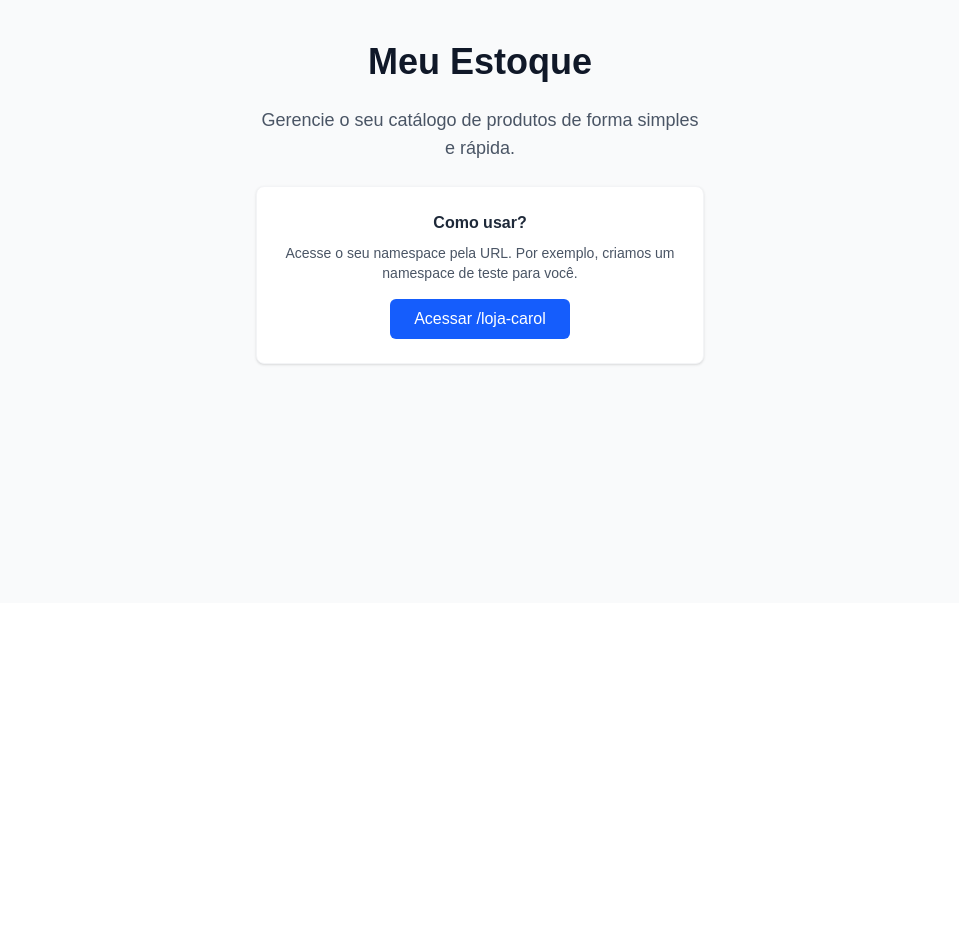
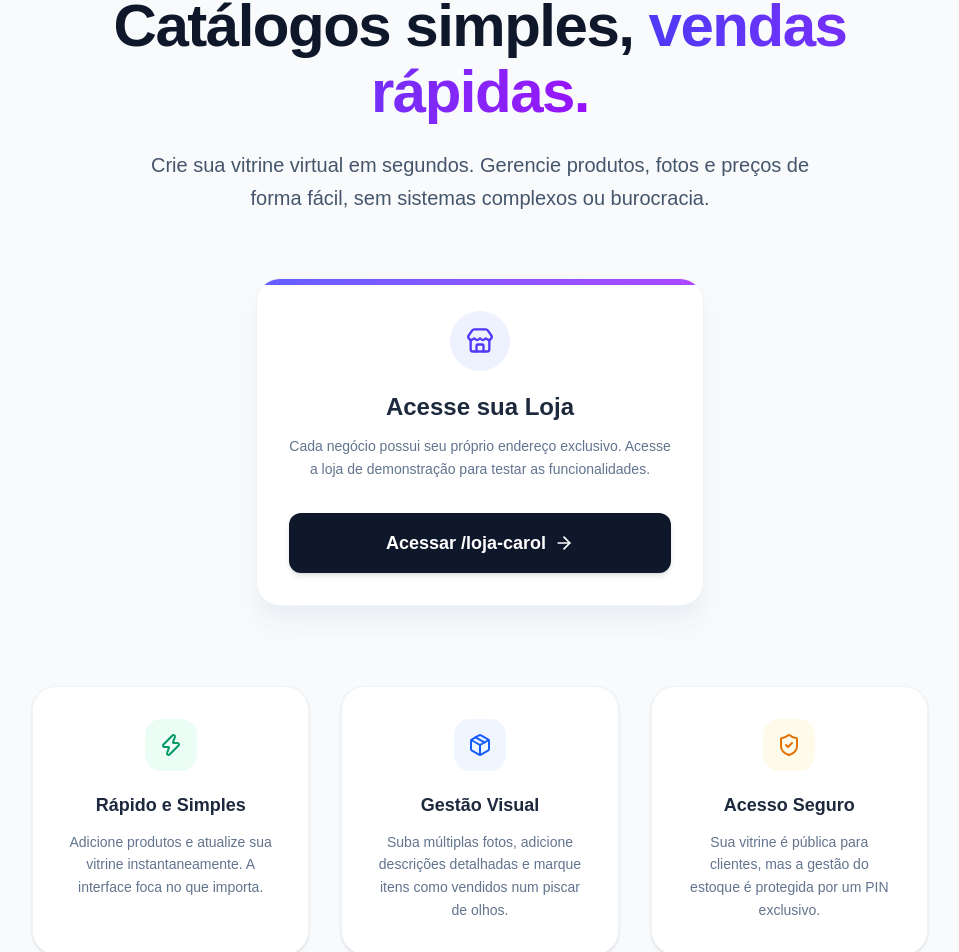
Before and after one commit to vibecoded-projects/meu-estoque, a Next.js app: page / in a window 1280 px wide. Shown: the part 197-1149 px from the top of the page, without its empty margins (160-1119 px from the left). Before the commit the page ends 800 px from the top, so only its background shows below. Built offline with nearby package versions, Linux system fonts and the light colour scheme.

Commit message:
feat: redesign da pagina inicial para formato de produto SaaS

```diff
--- a/src/app/page.tsx
+++ b/src/app/page.tsx
@@ -1,27 +1,85 @@
 import Link from "next/link";
+import { Package, Store, ArrowRight, ShieldCheck, Zap } from "lucide-react";
 
 export default function Home() {
   return (
-    <main className="flex min-h-screen flex-col items-center justify-center p-24 bg-gray-50">
-      <div className="max-w-md text-center space-y-6">
-        <h1 className="text-4xl font-bold text-gray-900">Meu Estoque</h1>
-        <p className="text-lg text-gray-600">
-          Gerencie o seu catálogo de produtos de forma simples e rápida.
-        </p>
+    <main className="min-h-screen bg-slate-50 flex flex-col items-center selection:bg-indigo-100 selection:text-indigo-900">
+      <div className="w-full max-w-5xl px-6 py-12 md:py-20 flex flex-col items-center">
+        {/* Header/Logo */}
+        <div className="flex items-center gap-3 mb-12 md:mb-16">
+          <div className="bg-indigo-600 p-2.5 rounded-xl shadow-sm">
+            <Package className="text-white" size={26} />
+          </div>
+          <span className="text-2xl font-bold tracking-tight text-slate-900">Meu Estoque</span>
+        </div>
 
-        <div className="p-6 bg-white rounded-lg shadow-sm border border-gray-100">
-          <h2 className="font-semibold text-gray-800 mb-2">Como usar?</h2>
-          <p className="text-sm text-gray-600 mb-4">
-            Acesse o seu namespace pela URL. Por exemplo, criamos um namespace de teste para você.
+        {/* Hero */}
+        <div className="text-center max-w-3xl mb-12 md:mb-16">
+          <h1 className="text-4xl md:text-6xl font-extrabold text-slate-900 tracking-tight mb-6 leading-[1.1]">
+            Catálogos simples, <span className="text-transparent bg-clip-text bg-gradient-to-r from-indigo-600 to-purple-600">vendas rápidas.</span>
+          </h1>
+          <p className="text-lg md:text-xl text-slate-600 leading-relaxed max-w-2xl mx-auto">
+            Crie sua vitrine virtual em segundos. Gerencie produtos, fotos e preços de forma fácil, sem sistemas complexos ou burocracia.
+          </p>
+        </div>
+
+        {/* CTA / Demo Card */}
+        <div className="bg-white p-8 rounded-3xl shadow-xl shadow-slate-200/50 border border-slate-100 max-w-md w-full mb-20 relative overflow-hidden group hover:shadow-2xl hover:-translate-y-1 transition-all duration-300">
+          <div className="absolute top-0 left-0 w-full h-1.5 bg-gradient-to-r from-indigo-500 to-purple-500"></div>
+          <div className="flex justify-center mb-5">
+            <div className="bg-indigo-50 p-4 rounded-full group-hover:scale-110 transition-transform duration-300">
+              <Store className="text-indigo-600" size={28} />
+            </div>
+          </div>
+          <h2 className="text-2xl font-bold text-center text-slate-800 mb-3">Acesse sua Loja</h2>
+          <p className="text-center text-slate-500 mb-8 text-sm leading-relaxed">
+            Cada negócio possui seu próprio endereço exclusivo. Acesse a loja de demonstração para testar as funcionalidades.
           </p>
           <Link
             href="/loja-carol"
-            className="inline-block bg-blue-600 text-white px-6 py-2 rounded-md hover:bg-blue-700 transition-colors"
+            className="flex items-center justify-center gap-2 w-full bg-slate-900 text-white px-6 py-4 rounded-xl hover:bg-slate-800 hover:gap-4 active:scale-[0.98] transition-all font-semibold text-lg shadow-md"
           >
             Acessar /loja-carol
+            <ArrowRight size={20} />
           </Link>
         </div>
+
+        {/* Features */}
+        <div className="grid md:grid-cols-3 gap-6 md:gap-8 w-full max-w-4xl">
+          <div className="bg-white p-8 rounded-3xl border border-slate-100 shadow-sm flex flex-col items-center text-center hover:shadow-md transition-shadow">
+            <div className="bg-emerald-50 text-emerald-600 p-3.5 rounded-2xl mb-5">
+              <Zap size={24} />
+            </div>
+            <h3 className="font-bold text-lg text-slate-800 mb-3">Rápido e Simples</h3>
+            <p className="text-slate-500 text-sm leading-relaxed">
+              Adicione produtos e atualize sua vitrine instantaneamente. A interface foca no que importa.
+            </p>
+          </div>
+          <div className="bg-white p-8 rounded-3xl border border-slate-100 shadow-sm flex flex-col items-center text-center hover:shadow-md transition-shadow">
+            <div className="bg-blue-50 text-blue-600 p-3.5 rounded-2xl mb-5">
+              <Package size={24} />
+            </div>
+            <h3 className="font-bold text-lg text-slate-800 mb-3">Gestão Visual</h3>
+            <p className="text-slate-500 text-sm leading-relaxed">
+              Suba múltiplas fotos, adicione descrições detalhadas e marque itens como vendidos num piscar de olhos.
+            </p>
+          </div>
+          <div className="bg-white p-8 rounded-3xl border border-slate-100 shadow-sm flex flex-col items-center text-center hover:shadow-md transition-shadow">
+            <div className="bg-amber-50 text-amber-600 p-3.5 rounded-2xl mb-5">
+              <ShieldCheck size={24} />
+            </div>
+            <h3 className="font-bold text-lg text-slate-800 mb-3">Acesso Seguro</h3>
+            <p className="text-slate-500 text-sm leading-relaxed">
+              Sua vitrine é pública para clientes, mas a gestão do estoque é protegida por um PIN exclusivo.
+            </p>
+          </div>
+        </div>
       </div>
+
+      {/* Footer */}
+      <footer className="mt-auto py-8 text-center text-slate-400 text-sm font-medium">
+        &copy; {new Date().getFullYear()} Meu Estoque. Simplificando vendas.
+      </footer>
     </main>
   );
 }
```
